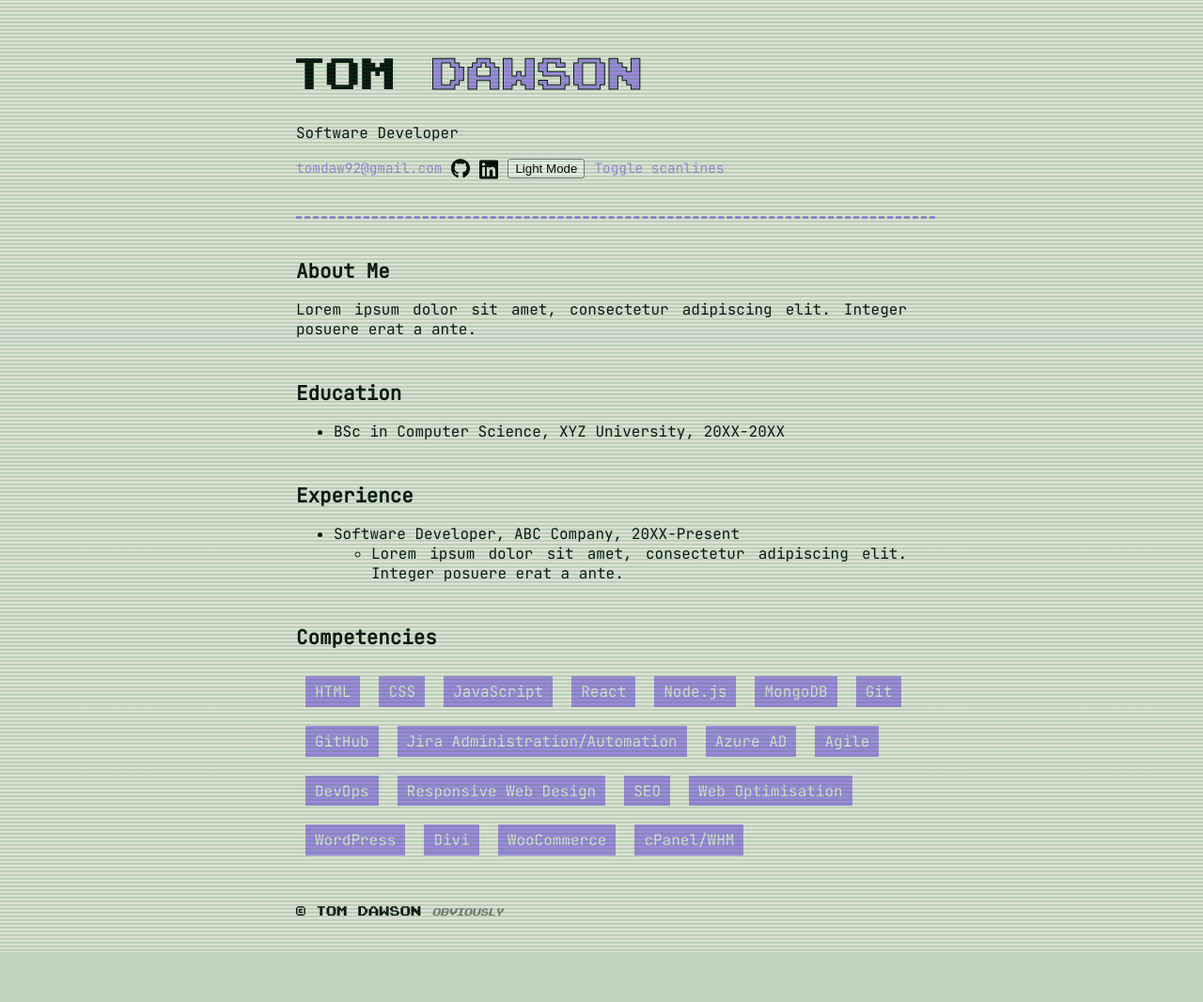
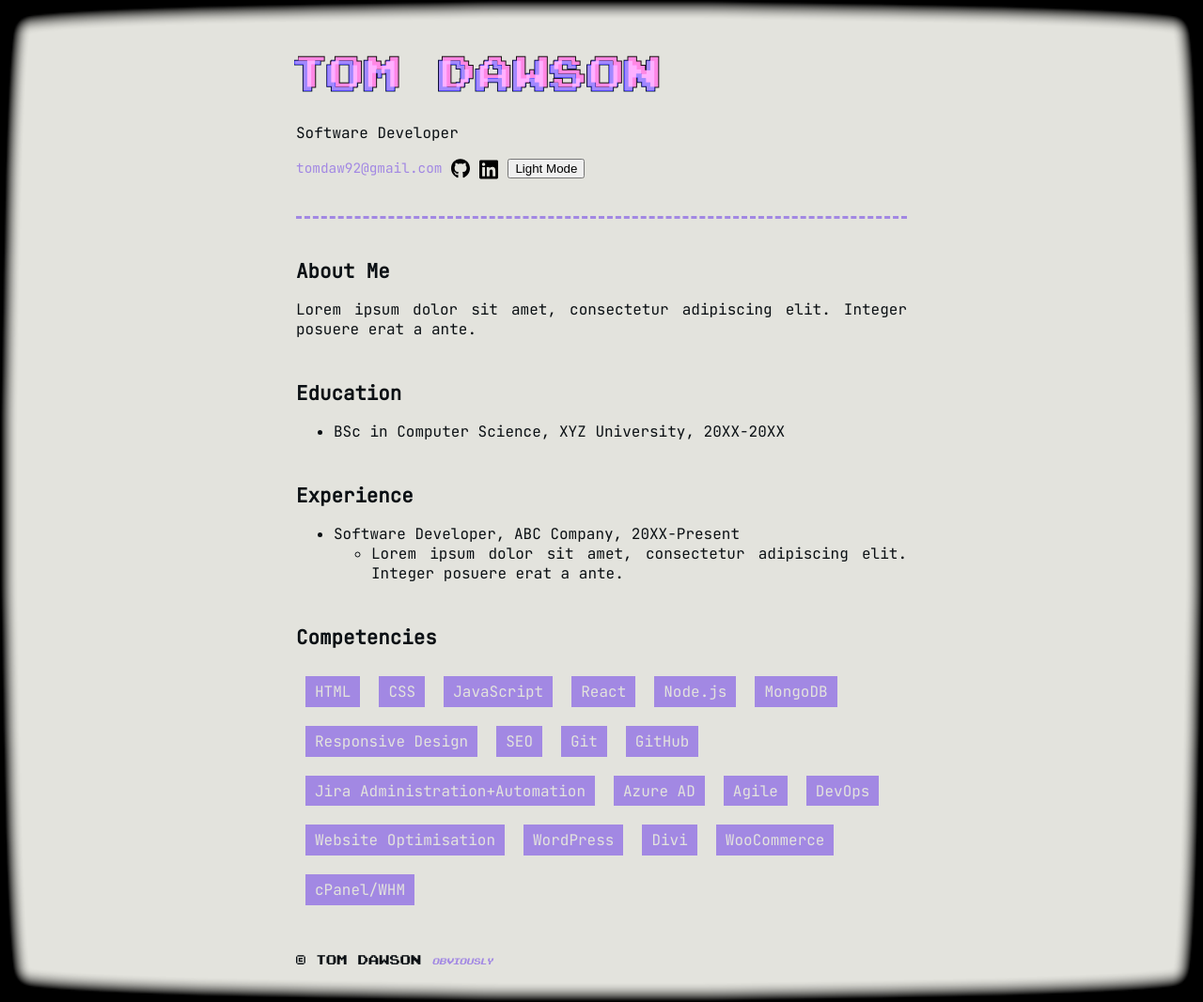
Before and after one commit to TomDawson/cv, a PHP site: page / in a window 1280 px wide. Shown: the whole page at 94% size. Before the commit the page ends 1014 px from the top, so only its background shows below. Run offline with PHP 8.4, Linux system fonts and the light colour scheme.

Commit message:
Added crt image and chromatic abberation

```diff
--- a/index.html
+++ b/index.html
@@ -52,9 +52,9 @@
   <meta itemprop="knowsAbout" content="HTML, CSS, JavaScript, Sass, React, Node.js, MongoDB, Git, GitHub, SEO, Web Optimisation, WordPress, WooCommerce, Divi, cPanel/WHM, Jira Administration/Automation, Azure AD, Agile, DevOps">
 </head>
 <body>
-  <div class="site-wrapper scanlines">
+  <div id="site-wrapper"> <!-- class="scanlines" -->
     <header class="container">
-      <h1><span id="h1-tom">Tom</span> <span id="h1-dawson">Dawson</span></h1>
+      <h1 class="chromatic-abberation"><span id="h1-tom">Tom</span> <span id="h1-dawson">Dawson</span></h1>
       <p>Software Developer</p>
       <nav>
         <ul>
@@ -75,9 +75,9 @@
               </button>
             </div>
           </li>
-          <li>
+          <!-- <li>
             <a id="togglescanlines" href="#">Toggle scanlines</a>
-          </li>
+          </li> -->
         </ul>
       </nav>
       <hr>
@@ -121,15 +121,17 @@
           <li class="primary-skill">React</li>
           <li class="primary-skill">Node.js</li>
           <li class="primary-skill">MongoDB</li>
+
+          <li class="primary-skill">Responsive Design</li>
+          <li class="primary-skill">SEO</li>
           <li class="primary-skill">Git</li>
           <li class="primary-skill">GitHub</li>
-          <li class="secondary-skill">Jira Administration/Automation</li>
+          <li class="secondary-skill">Jira Administration+Automation</li>
           <li class="secondary-skill">Azure AD</li>
           <li class="secondary-skill">Agile</li>
           <li class="secondary-skill">DevOps</li>
-          <li class="secondary-skill">Responsive Web Design</li>
-          <li class="secondary-skill">SEO</li>
-          <li class="secondary-skill">Web Optimisation</li>
+
+          <li class="secondary-skill">Website Optimisation</li>
           <li class="secondary-skill">WordPress</li>
           <li class="secondary-skill">Divi</li>
           <li class="secondary-skill">WooCommerce</li>
@@ -137,10 +139,32 @@
         </ul>
       </section>
     </main>
-    <footer class="container"><!-- Inserts current year -->
+    <footer class="container"><!-- php inserts current year -->
       <p>&copy;<?php echo date('Y'); ?> Tom Dawson <span class="obviously">obviously</span></p>
     </footer>
+    <!-- Chromatic Abberation | Values = "RRRRR/GGGGG/BBBBB/AAAAA" -->
+    <svg width="0" height="0">
+      <filter id="chromatic-abberation">
+        <feColorMatrix type="matrix"
+          result="red_"
+          values="3 0 0 0 0
+                  0 1 0 0 0
+                  0 0 1 0 0
+                  0 0 0 1 0"/>
+        <feOffset in="red_" dx="2" dy="-2" result="red"/>
+        <feColorMatrix type="matrix"
+          in="SourceGraphic"
+          result="blue_"
+          values="1 0 0 0 0
+                  0 1 0 0 0
+                  0 0 5 0 0
+                  0 0 0 1 0"/>
+        <feOffset in="blue_" dx="-2" dy="2" result="blue"/>
+        <feBlend mode="screen" in="red" in2="blue"/>
+      </filter>
+    </svg>
   </div>
+  <!-- Asynchronous JS -->
   <script src="scripts/script.js"></script>
 </body>
 </html>
--- a/scripts/script.js
+++ b/scripts/script.js
@@ -1,18 +1,18 @@
 console.log('- .... . .-. . -....- .. ... -....- -. --- -....- .--- --- -.- . -....- .... . .-. .');
 
-/* * * Theme Swapping * * */
+//// Theme Swapping
 
 var themeToggle = document.getElementById("theme-toggle");
 var darkModeSpan = document.getElementById("dark-mode-span");
 var lightModeSpan = document.getElementById("light-mode-span");
 var socialIcons = document.getElementsByClassName("social-icon");
 
-/* Retrieve theme preference from device */
+// Retrieve theme preference from device
 var storedTheme = localStorage.getItem('theme') || (window.matchMedia("(prefers-color-scheme: dark)").matches ? "dark" : "light");
 if (storedTheme)
     document.documentElement.setAttribute('data-theme', storedTheme);
 
-/* Toggle between light and dark */
+// Toggle between light and dark
 themeToggle.onclick = function() {
     var currentTheme = document.documentElement.getAttribute("data-theme");
     var targetTheme = "light";
@@ -21,7 +21,7 @@ themeToggle.onclick = function() {
         targetTheme = "dark";
         lightModeSpan.style.display = "none";
         darkModeSpan.style.display = "block";
-        /* Loop through array of social icons to invert them */
+        // Loop through array of social icons to invert them
         for(var i=0; i < socialIcons.length; i++) {
             socialIcons[i].style.filter = "invert(100%)";
         }
@@ -29,7 +29,7 @@ themeToggle.onclick = function() {
         targetTheme = "light";
         darkModeSpan.style.display = "none";
         lightModeSpan.style.display = "block";
-        /* Loop through socials array to unset filter */
+        // Loop through socials array to unset filter
         for(var i=0; i < socialIcons.length; i++) {
             socialIcons[i].style.filter = "unset";
         }
@@ -39,9 +39,9 @@ themeToggle.onclick = function() {
     localStorage.setItem('theme', targetTheme);
 };
 
-/* Apply correct theme button on pageload */
+// Apply correct theme button on pageload
 function refreshThemeToggle() {
-    if (darkModeSpan && lightModeSpan) { /* Null check */
+    if (darkModeSpan && lightModeSpan) { // Null check
         if (storedTheme === "dark") {
             darkModeSpan.style.display = "block";
             lightModeSpan.style.display = "none";
@@ -57,7 +57,7 @@ function refreshThemeToggle() {
 
 refreshThemeToggle();
 
-/*** Scanlines ***/
+//// Scanlines
 
 var $scanlines = $('.scanlines');
 $scanlines
--- a/styles/style.css
+++ b/styles/style.css
@@ -41,8 +41,8 @@ html[data-theme='dark'] {
   --link: #A288E3;
   --accent-1: #A288E3;
   --accent-2: #A288E3;
-  --scanline-after: rgba(0, 128, 0, 0.226);
-  --scanline-before: rgba(0, 128, 0, 0.24);
+  --scanline-after: rgba(0, 102, 0, 0.226);
+  --scanline-before: rgba(0, 94, 0, 0.24);
   --highlight-background: var(--text);
   --highlight-text: var(--background);
 }
@@ -58,14 +58,26 @@ body {
   background-color: var(--background);
   margin: 0;
   padding: 0;
+  /* CRT Lines
+  background: repeating-linear-gradient(
+    0deg,
+    var(--scanline-after),
+    var(--scanline-before) 1px,
+    transparent 1px,
+    transparent 2px
+  );*/
 }
 
-.site-wrapper {
+#site-wrapper {
   display: flex;
   min-height: 100vh; /* container always  */
   flex-direction: column; /* containers flex vertically */
   justify-content: center; /* centered vertically */
   gap:0px; /* no spacing between containers */
+  /* CRT Border */
+  background-image: url('../images/crt.png');
+  background-repeat: no-repeat;
+  background-size: 100% 100%;
 }
 
 .container {
@@ -108,7 +120,8 @@ body {
 }
 
 hr {
-  width: 100%;
+  /* Width extends beyond container bounds
+  width: 100%;*/
   height: 2px;
   margin: auto;
   margin: 30px 0px 10px 0px;
@@ -156,7 +169,13 @@ header nav a {
   font-size:0.9rem;
 }
 
-/* Heading styles */
+/* Override default <h> styles */
+h2, h3, h4, h5, h6 {
+  font-size:1.3rem;
+  margin-block: 1em;
+  line-height:1;
+}
+
 h1 {
   font-family: 'Pixel NES', sans-serif;
   font-size: 3rem;
@@ -164,26 +183,32 @@ h1 {
   font-weight: 100;
   text-transform: uppercase;
   overflow: hidden;
+  letter-spacing: 2px;
 }
-
-h2, h3, h4, h5, h6 {
-  font-size:1.3rem;
-  margin-block: 1em;
-  line-height:1;
-}
-
-/* #h1-tom {}*/
 
 #h1-dawson {
   -webkit-text-stroke: 1px var(--text);
   -webkit-text-fill-color: var(--accent-1);
 }
 
+#h1-tom {
+  -webkit-text-stroke: 1px var(--text);
+  -webkit-text-fill-color: var(--accent-2);
+}
+
 /* SVG styles */
+/* Chromatic Abberation */
+.chromatic-abberation {
+  position: relative;
+  -webkit-filter: url(#chromatic-abberation);
+}
+
+
+/* Social Links */
 .social-icon {
   width:20px;
 }
-
+/* Remove selection highlight */
 .social-icon::selection {
   background: none;
 }
@@ -196,10 +221,10 @@ footer.container {
 }
 
 .obviously {
-  font-size: 0.7rem;
+  font-size: 0.6rem;
   font-style: italic;
   font-weight: 100;
-  opacity: 50%;
+  color: var(--accent-1);
 }
 
 /* Scrollbar */
@@ -215,44 +240,7 @@ footer.container {
   background: var(--background);
 }
 
-/* Scanlines */
-.scanlines {
-  position: relative;
-  overflow: hidden;
+
+section:hover {
+  background-color: rgba(0, 162, 255, 0.199);
 }
-.scanlines:before, .scanlines:after {
-  display: block;
-  pointer-events: none;
-  content: '';
-  position: absolute;
-}
-.scanlines:before {
-  width: 100%;
-  height: 1px;
-  z-index: 2147483649;
-  background: var(--scanline-before);
-  opacity: 0.75;
-  animation: scanline 10s linear infinite;
-}
-.scanlines:after {
-  top: 0;
-  right: 0;
-  bottom: 0;
-  left: 0;
-  z-index: 2147483648;
-  background: linear-gradient(to bottom, transparent 50%, var(--scanline-after) 51%);
-  background-size: 100% 4px;
-  animation: scanlines 1s steps(180) infinite;
-}
-
-/* Animate distinct scanline */
-@keyframes scanline {
-  0% {
-    transform: translate3d(0, 200000%, 0);
- }
-}
-@keyframes scanlines {
-  0% {
-    background-position: 0 50%;
- }
-}
```
Also changed, not shown: images/crt.png (added).
